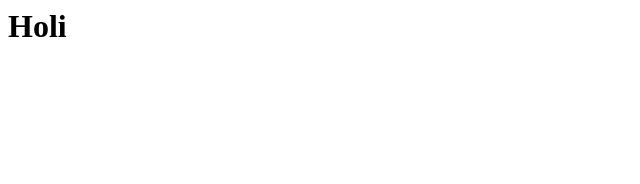
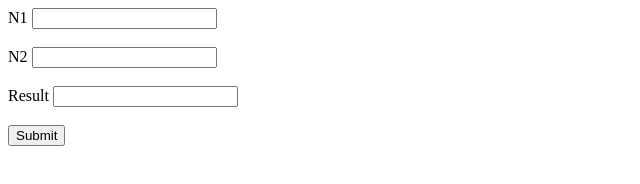
Before and after one commit to chrissaher/demo-github-pipeline, a website: page index.html in a window 1280 px wide. Shown: the whole page, without its empty margins (0-640 px from the left). Drawn offline with nearby package versions, Linux system fonts and the light colour scheme.

Commit message:
add basic html

```diff
--- a/index.html
+++ b/index.html
@@ -1 +1,13 @@
-<h1>Holi</h1>
+<body>
+  <form>
+    <label for="n1">N1 </label>
+    <input type="text" id="n1" name="n1"><br><br>
+    <label for="n2">N2 </label>
+    <input type="text" id="n2" name="n2"><br><br>
+    <label for="result">Result </label>
+    <input type="text" id="result" name="result"><br><br>
+    <input type="submit" value="Submit">
+  </form>
+</body>
+<script src="https://ajax.googleapis.com/ajax/libs/jquery/3.5.1/jquery.min.js"></script>
+<script src="script.js"></script>
--- /dev/null
+++ b/script.js
@@ -0,0 +1,2 @@
+$(() => {
+});
```
